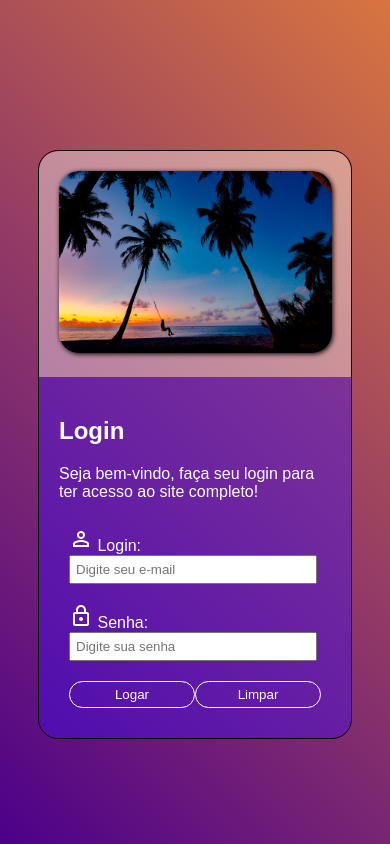
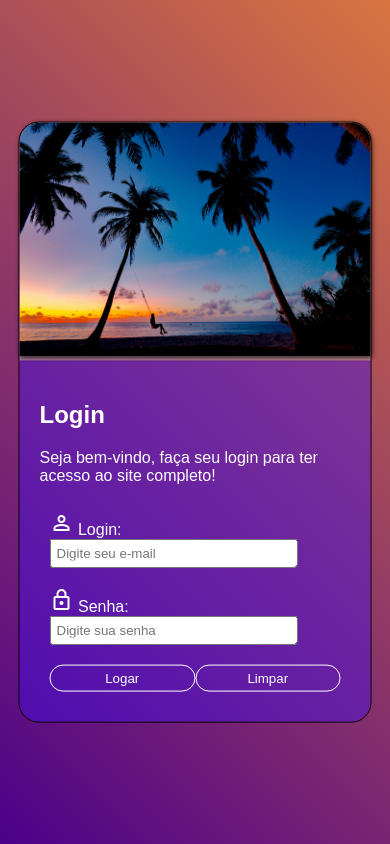
Before and after one commit to jonnascipriano/projeto-login-aut, a plain HTML site: page index.html in a window 390 px wide. Drawn offline with nearby package versions, Linux system fonts and the light colour scheme.

Commit message:
centralizei o formulario no celular

```diff
--- a/estilos/style.css
+++ b/estilos/style.css
@@ -7,23 +7,25 @@ body{
 }
 
 @media screen and (min-width: 360px) and (max-width: 768px){ /*Celular*/
-    #login{
-        width: 80vw;
+    section#login{
+        position: absolute;
+        top: 50%;
+        left: 50%;
+        transform: translate(-50%, -50%);
+        margin: auto;
+        width: 90vw;
         border: 1px solid black;
-        margin: auto;
-        margin-top: 150px;
         border-radius: 20px;
     }
 
     #imagem img{
-        width: 70vw;
-        border-radius: 20px;
+        width: 100%;
+        border-radius: 20px 20px 0px 0px;
         box-shadow: 1px 1px 5px black;
     }
 
     #imagem{
         background-color: rgba(255, 255, 255, 0.39);
-        padding: 20px;
         border-radius: 20px 20px 0px 0px;
     }
 
--- a/index.html
+++ b/index.html
@@ -17,17 +17,17 @@
                 <h1>Login</h1>
                 <p>Seja bem-vindo, faça seu login para ter acesso ao site completo!</p>
 
-                <form action="login.php">
+                <form action="login.php" method="post">
                     <div class="form">
                         <label for="iemail"><span class="material-symbols-outlined">person</span> Login:</label>
-                        <input type="email" name="email" id="iemail" placeholder="Digite seu e-mail">
+                        <input type="email" name="email" id="iemail" placeholder="Digite seu e-mail" required>
                     </div>
 
                     <div class="form">
                         <label for="ipass"><span class="material-symbols-outlined">
                             lock
                             </span> Senha:</label>
-                        <input type="password" name="password" id="ipass" placeholder="Digite sua senha">
+                        <input type="password" name="password" id="ipass" placeholder="Digite sua senha" required minlength="8">
                     </div>
 
                     <div class="form" id="botoes">
```
